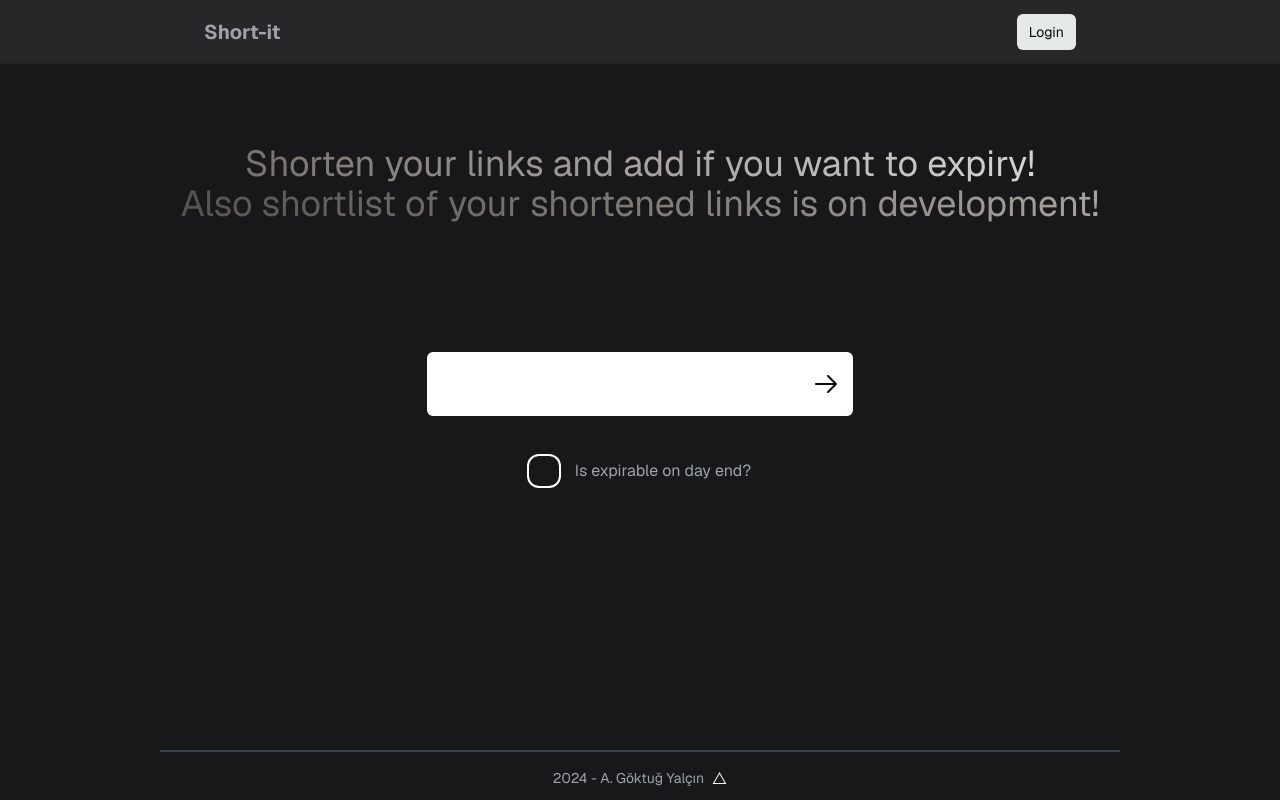
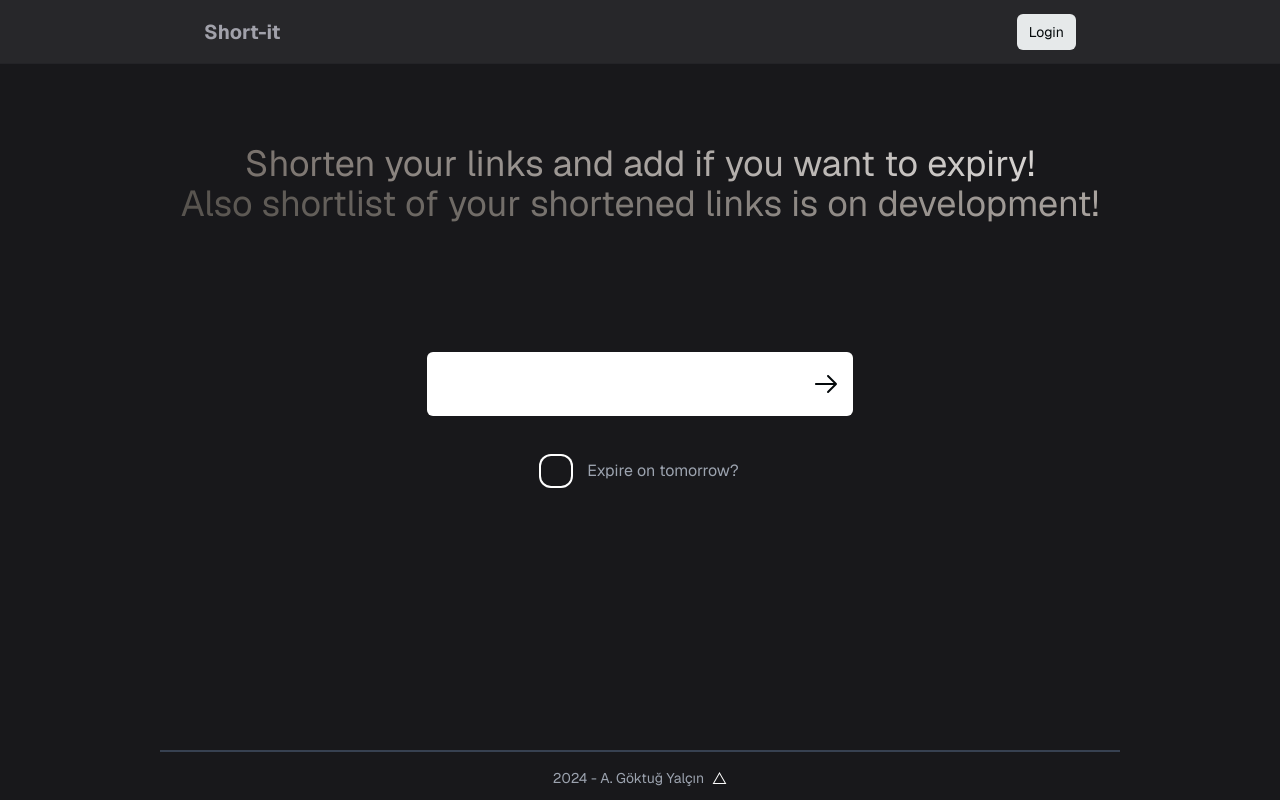
Before and after one commit to GoktugYalcin/short-it, a Next.js app: page / in a window 1280 px wide. Built offline with nearby package versions, Linux system fonts and the light colour scheme; no server answers.

Commit message:
Fix for label

```diff
--- a/components/checkbox.tsx
+++ b/components/checkbox.tsx
@@ -15,7 +15,7 @@
           <div className="transition"></div>
         </label>
       </div>
-      <span className="text-gray-400">Is expirable on day end?</span>
+      <span className="text-gray-400">Expire on tomorrow?</span>
     </div>
   );
 };
```
